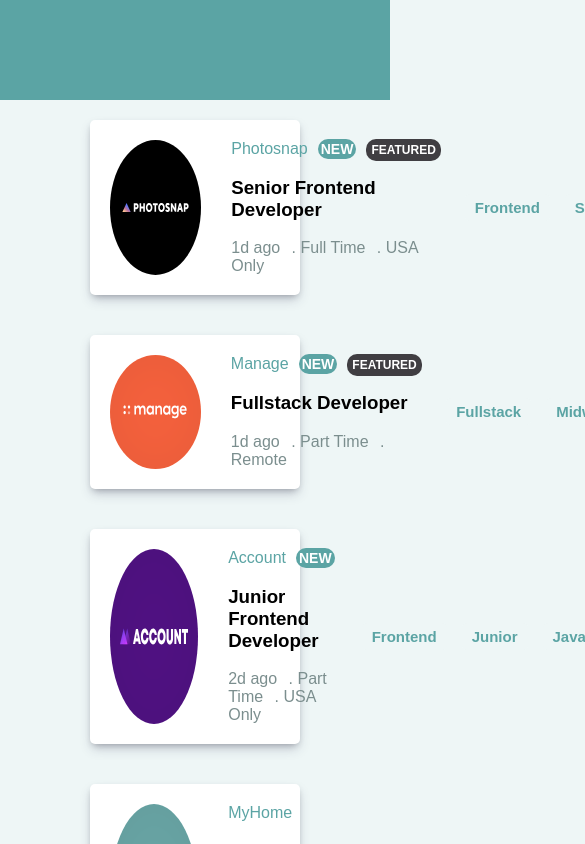
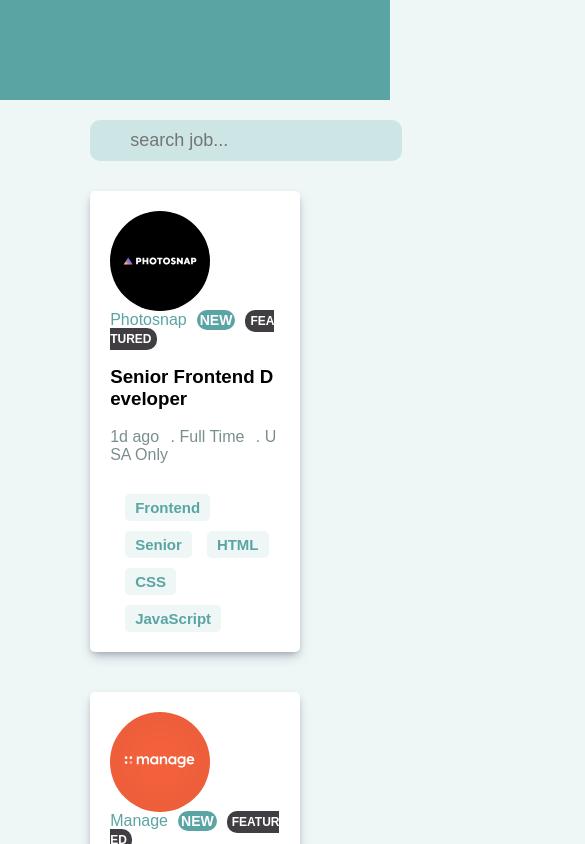
Before and after one commit to JoshuaBarawa/JobSite, a React (Create React App) app: page / in a window 390 px wide. Shown: the top 844 px of the page, 585 px wide, since content can reach past the window. Built offline with nearby package versions, Linux system fonts and the light colour scheme.

Commit message:
made the card responsive

```diff
--- a/src/App.js
+++ b/src/App.js
@@ -16,9 +16,9 @@ function App() {
     <ThemeProvider theme={theme}>
 
    <GlobalStyle />
-   <Header />
+    <Header />
+
     <StyledContainer>
-
      <Jobs />
     </StyledContainer>
 
--- a/src/components/Jobs.jsx
+++ b/src/components/Jobs.jsx
@@ -1,12 +1,32 @@
 import Card from "./Card"
 import Data from '../data';
+import {useState} from 'react';
+
+
 
 export default function Jobs() {
+
+    const [searchTerm, setSearchTerm] = useState('');
+    console.log(searchTerm);
+
     return (
-        Data.map((job, index) => {
+        <>
+
+        <input id="search" type="text" placeholder="search job..." onChange={event => setSearchTerm(event.target.value)}/>
+
+        {Data.filter((job) => {
+            if(job.position.toLowerCase() === "") return job;
+            else if(job.position.toLowerCase().includes(searchTerm.toLocaleLowerCase())) return job;
+            else if(job.position.toLowerCase().includes(searchTerm.toLocaleLowerCase()))return 'ooops....job not found'
+        }).map((job, index) => {
             return (
              <Card key={index} item={job} />
             )
-        })
+        })}
+
+        </>
+
      );
+
+
 }
--- a/src/styled/GlobalStyle.js
+++ b/src/styled/GlobalStyle.js
@@ -14,6 +14,21 @@ body{
     background-color: hsl(180, 31%, 95%);
 }
 
+#search{
+    padding: 10px 40px;
+    border-radius: 10px;
+    margin-bottom: 30px;
+    border:none;
+    background-color: hsl(180, 31%, 85%);
+    font-size: 18px;
+    position: sticky;
+    top: 5%;
+}
+
+#search:focus{
+   outline:none;
+}
+
 `
 
 export default GlobalStyle
--- a/src/styled/StyledCard.js
+++ b/src/styled/StyledCard.js
@@ -10,6 +10,8 @@ import styled from 'styled-components'
     align-items: center;
     justify-content: space-between;
     background-color: #fff;
+    word-break: break-all;
+
 
     #desc{
         display: flex;
@@ -78,6 +80,32 @@ import styled from 'styled-components'
         cursor: pointer;
     }
 
+    @media (max-width: 1400px){
+       flex-direction: column;
+
+       #desc{
+        margin-bottom: 20px;
+     }
+
+
+
+
+    }
+
+    @media (max-width: 850px){
+
+        #desc{
+            flex-direction: column;
+      }
+
+    #tools span{
+        display: inline-block;
+        margin-top: 10px;
+     }
+
+
+     }
+
 `
 
 export default StyledCard
```
Also changed, not shown: src/components/Header.jsx (+5 -3 lines).
